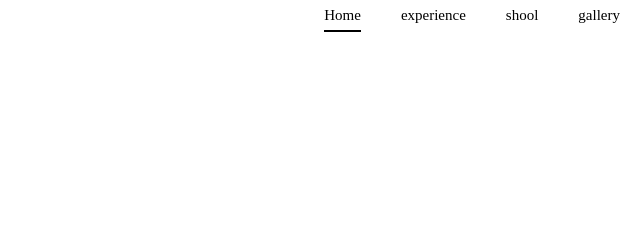
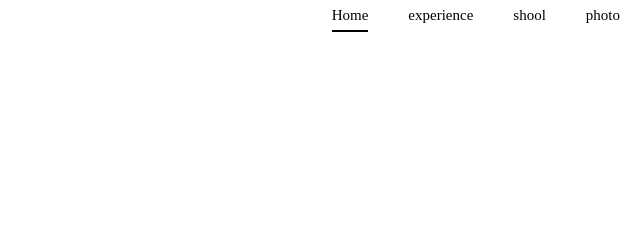
Before and after one commit to PietroCappelletti/pietrocappelletti.github.io, a plain HTML site: page index.html in a window 1280 px wide. Shown: the top 240 px of the page, 640-1280 px from the left. Drawn offline with Linux system fonts and the light colour scheme.

Commit message:
Main change

```diff
--- a/index.html
+++ b/index.html
@@ -27,7 +27,7 @@
             <li><a href="#home">Home</a></li>
             <li><a href="#experience">experience</a></li>
             <li><a href="#school">shool</a></li>
-            <li><a href="#gallery">gallery</a></li>
+            <li><a href="#photo">photo</a></li>
         </ul>
 
     </div>
@@ -95,9 +95,9 @@
 
         </div>
 
-        <div class="singlePage" id="gallery">
+        <div class="singlePage" id="photo">
 
-            <b>Gallery</b>
+            <b>Photo</b>
 
             <div class="photoGallery">
                 <div class = "column">
--- a/main/javascript/index.js
+++ b/main/javascript/index.js
@@ -8,7 +8,7 @@ window.addEventListener("load", function () {
     offsetHome = document.querySelector('#home').offsetTop;
     offsetExperience = document.querySelector('#experience').offsetTop;
     offsetSchool = document.querySelector('#school').offsetTop;
-    offsetGallery = document.querySelector('#gallery').offsetTop;
+    offsetGallery = document.querySelector('#photo').offsetTop;
 
     offsetHome = offsetHome * 4 / 5;
     offsetExperience = offsetExperience * 4 / 5;
```
